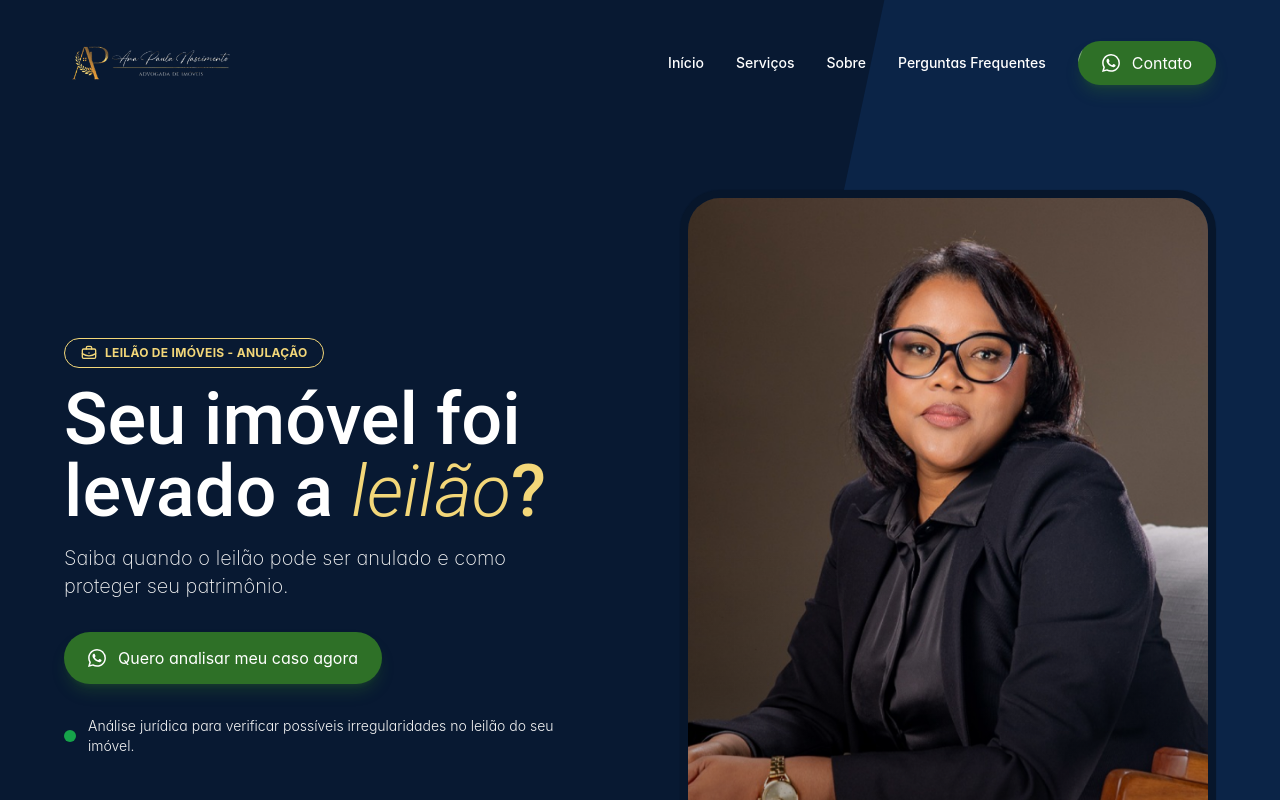
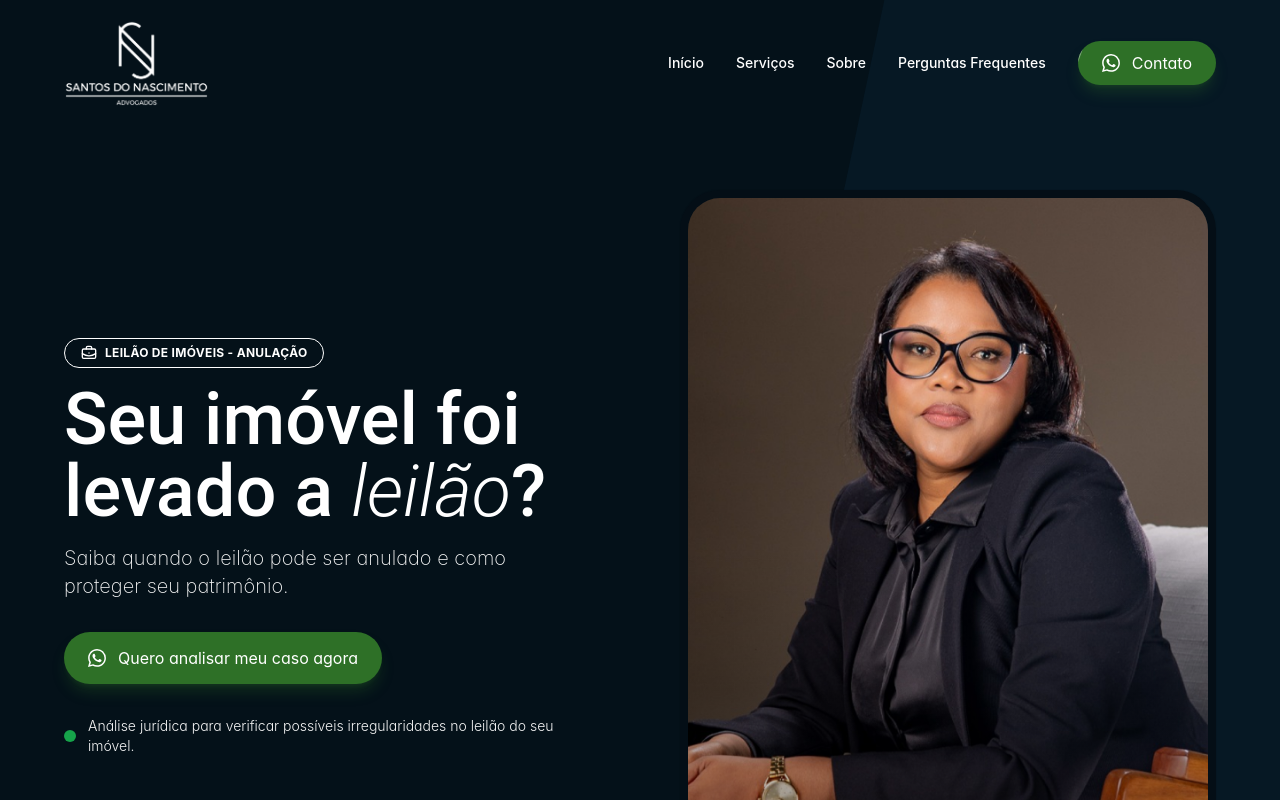
Before and after one commit to Paper-Street-Softwares/LPS-Ana-Paula, a React (Vite) app: page / in a window 1280 px wide. Shown: the top 800 px of the page. Built offline with nearby package versions, Linux system fonts and the light colour scheme.

Commit message:
fix: Imagens e tailwind

```diff
--- a/src/components/sections/NavbarNovaTemplate.jsx
+++ b/src/components/sections/NavbarNovaTemplate.jsx
@@ -98,7 +98,7 @@ function NavbarNovaTemplate({
               aria-label="recarregar página"
             >
               <img
-                src={content.texts.navbar.logo.img}
+                src={content.texts.navbar.logo.imgDesktop}
                 alt={content.texts.navbar.logo.alt}
                 className="desktop1:hidden w-auto max-h-full object-contain flex"
                 width={300}
@@ -110,7 +110,7 @@ function NavbarNovaTemplate({
                 alt={content.texts.navbar.logo.alt}
                 className="hidden desktop1:block h-full w-auto object-contain"
                 width={300}
-                height={78}
+                height={179}
                 fetchPriority="high"
               />
             </a>
--- a/tailwind.config.js
+++ b/tailwind.config.js
@@ -22,8 +22,8 @@ export default {
     extend: {
       colors: {
         // Principais
-        primaryDark: "#0B2447",
-        primaryLight: "#F3D779",
+        primaryDark: "#061824",
+        primaryLight: "#FFFFFF",
         secondary: "#E0E2E9",
         terciary: "#F1F3F7",
         quartenary: "#FAFBFC",
```
Also changed, not shown: src/assets/imgs/features/imgServices.webp, src/assets/imgs/logo/logoDesktop.webp.
